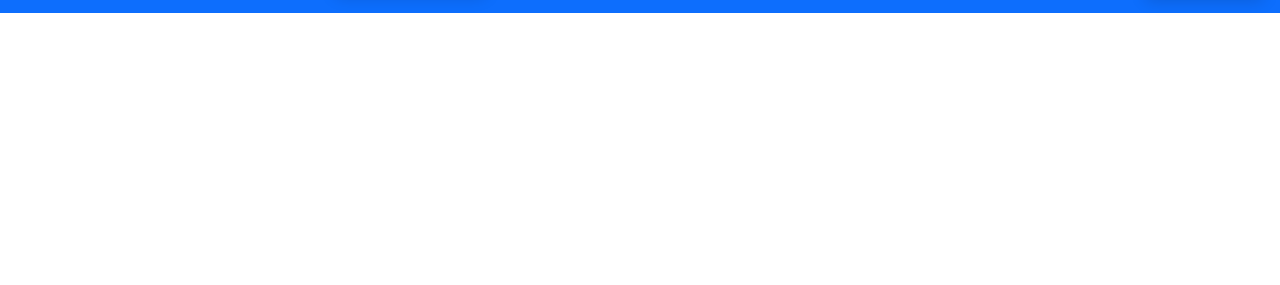
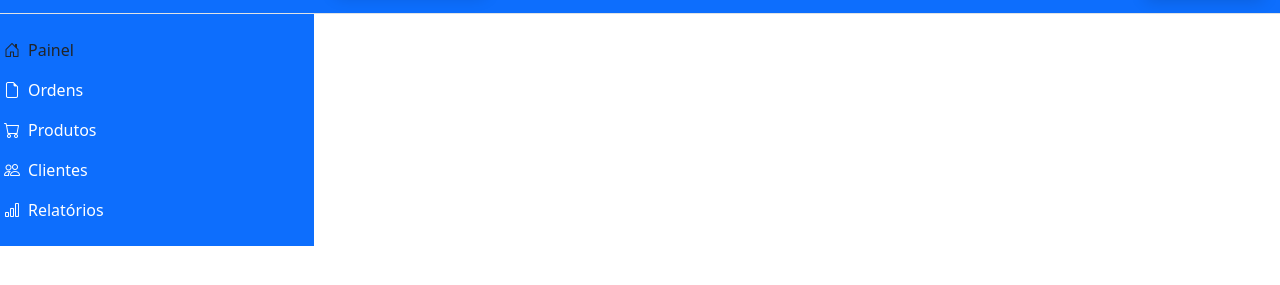
Before and after one commit to LucasGabriel021/Projeto04, a plain HTML site: page index.html in a window 1280 px wide. Shown: the part 61-346 px from the top of the page. Drawn offline with nearby package versions, Linux system fonts and the light colour scheme.

Commit message:
Finalizado Aside

```diff
--- /dev/null
+++ b/assets/css/style.css
@@ -0,0 +1,3 @@
+#campoBuscar::placeholder {
+     color: #FFFFFF;
+}
--- a/index.html
+++ b/index.html
@@ -8,17 +8,19 @@
      <title>Projeto 03</title>
      <link rel="shortcut icon" href="assets/img/Favicon.png" type="image/x-icon">
      <link href="https://cdn.jsdelivr.net/npm/bootstrap@5.3.0/dist/css/bootstrap.min.css" rel="stylesheet" integrity="sha384-9ndCyUaIbzAi2FUVXJi0CjmCapSmO7SnpJef0486qhLnuZ2cdeRhO02iuK6FUUVM" crossorigin="anonymous">
+     <link rel="stylesheet" href="https://cdn.jsdelivr.net/npm/bootstrap-icons@1.10.5/font/bootstrap-icons.css">
      <script src="https://cdn.jsdelivr.net/npm/bootstrap@5.3.0/dist/js/bootstrap.bundle.min.js" integrity="sha384-geWF76RCwLtnZ8qwWowPQNguL3RmwHVBC9FhGdlKrxdiJJigb/j/68SIy3Te4Bkz" crossorigin="anonymous"></script>
      <script src="https://cdnjs.cloudflare.com/ajax/libs/Chart.js/2.7.3/Chart.bundle.js" integrity="sha512-oaUGh3C8smdaT0kMeyQ7xS1UY60lko23ZRSnRljkh2cbB7GJHZjqe3novnhSNc+Qj21dwBE5dFBqhcUrFc9xIw==" crossorigin="anonymous" referrerpolicy="no-referrer"></script>
+     <link rel="stylesheet" href="assets/css/style.css">
 </head>
 <body>
-     <header class="w-100 p-3 bg-primary">
+     <header class="w-100 p-3 bg-primary border-bottom">
           <div class="row">
                <div class="col-3">
                     <h3 class="text-white">Meu Painel</h3>
                </div>
                <div class="col-6">
-                    <div class="border rounded-3 w-25 py-1 px-3 text-white fw-bolder shadow">Buscar</div>
+                    <input type="search" class="form-control bg-primary text-white border rounded-3 w-25 py-1 px-3 text-white fw-bolder shadow" id="campoBuscar" placeholder="Buscar" name="campoBuscar">
                </div>
                <div class="col-3 d-flex justify-content-end">
                     <div class="dropdown">
@@ -32,13 +34,40 @@
                </div>
           </div>
      </header>
-     <main>
-          <aside>
+     <section>
+          <div class="row">
+               <aside class="col-3 p-3 bg-primary">
+                    <ul class="navbar-nav">
+                         <li class="nav-item d-flex align-items-center column-gap-2">
+                              <i class="bi bi-house-door text-dark"></i>
+                              <a class="nav-link text-dark fw-medium" href="#">Painel</a>
+                         </li>
+                         <li class="nav-item d-flex align-items-center column-gap-2">
+                              <i class="bi bi-file-earmark text-white"></i>
+                              <a class="nav-link text-white fw-medium" href="#">Ordens</a>
+                         </li>
+                         <li class="nav-item d-flex align-items-center column-gap-2">
+                              <i class="bi bi-cart text-white"></i>
+                              <a class="nav-link text-white fw-medium" href="#">Produtos</a>
+                         </li>
+                         <li class="nav-item d-flex align-items-center column-gap-2">
+                              <i class="bi bi-people text-white"></i>
+                              <a class="nav-link text-white fw-medium" href="#">Clientes</a>
+                         </li>
+                         <li class="nav-item d-flex align-items-center column-gap-2">
+                              <i class="bi bi-bar-chart text-white"></i>
+                              <a class="nav-link text-white fw-medium" href="#">Relatórios</a>
+                         </li>
+                    </ul>
+               </aside>
+               <main class="col-9 p-3">
+                    <div class="row">
+                         <div class="col-12">
 
-          </aside>
-          <div>
-
+                         </div>
+                    </div>
+               </main>
           </div>
-     </main>
+     </section>
 </body>
 </html>
```
